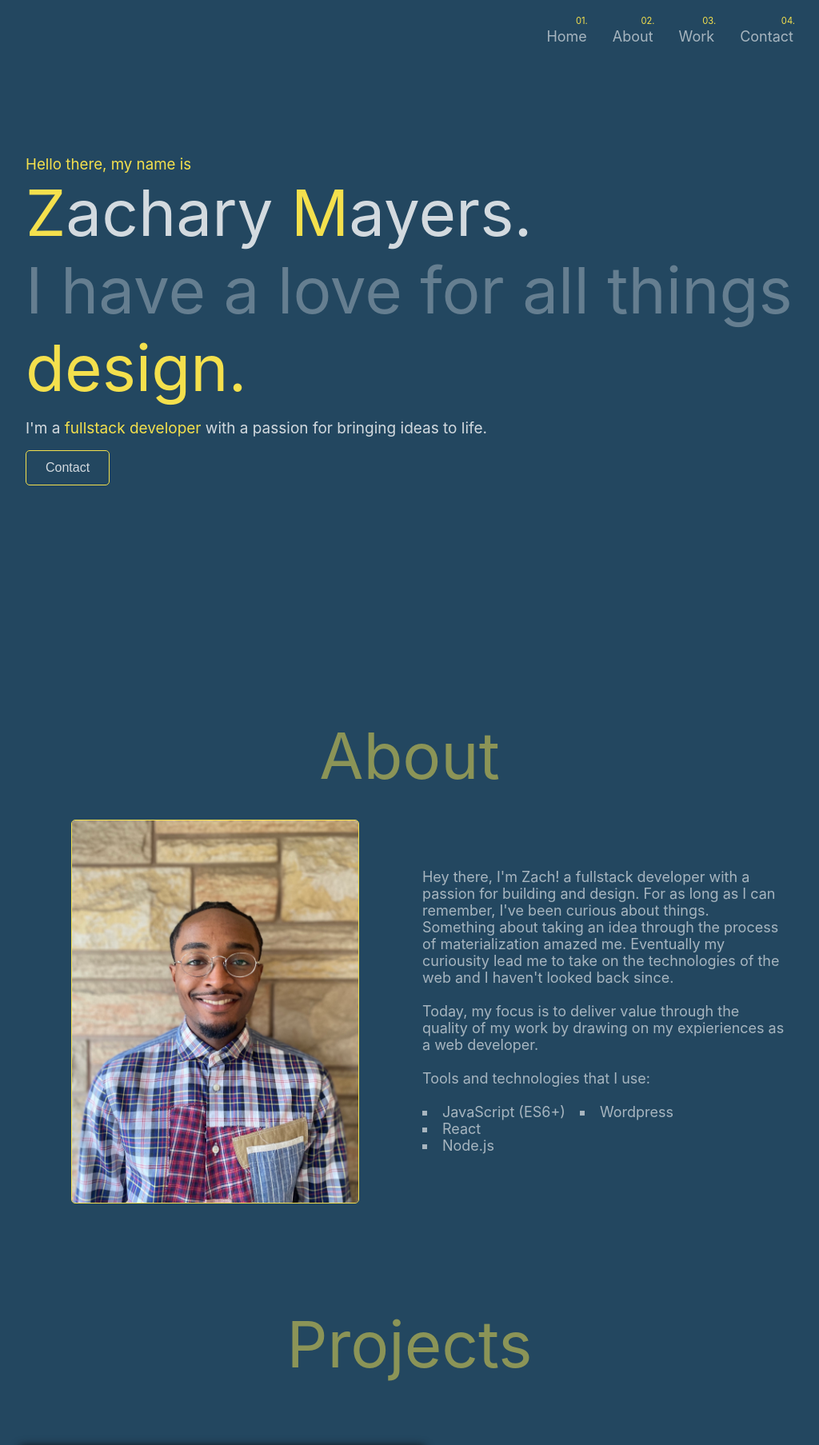
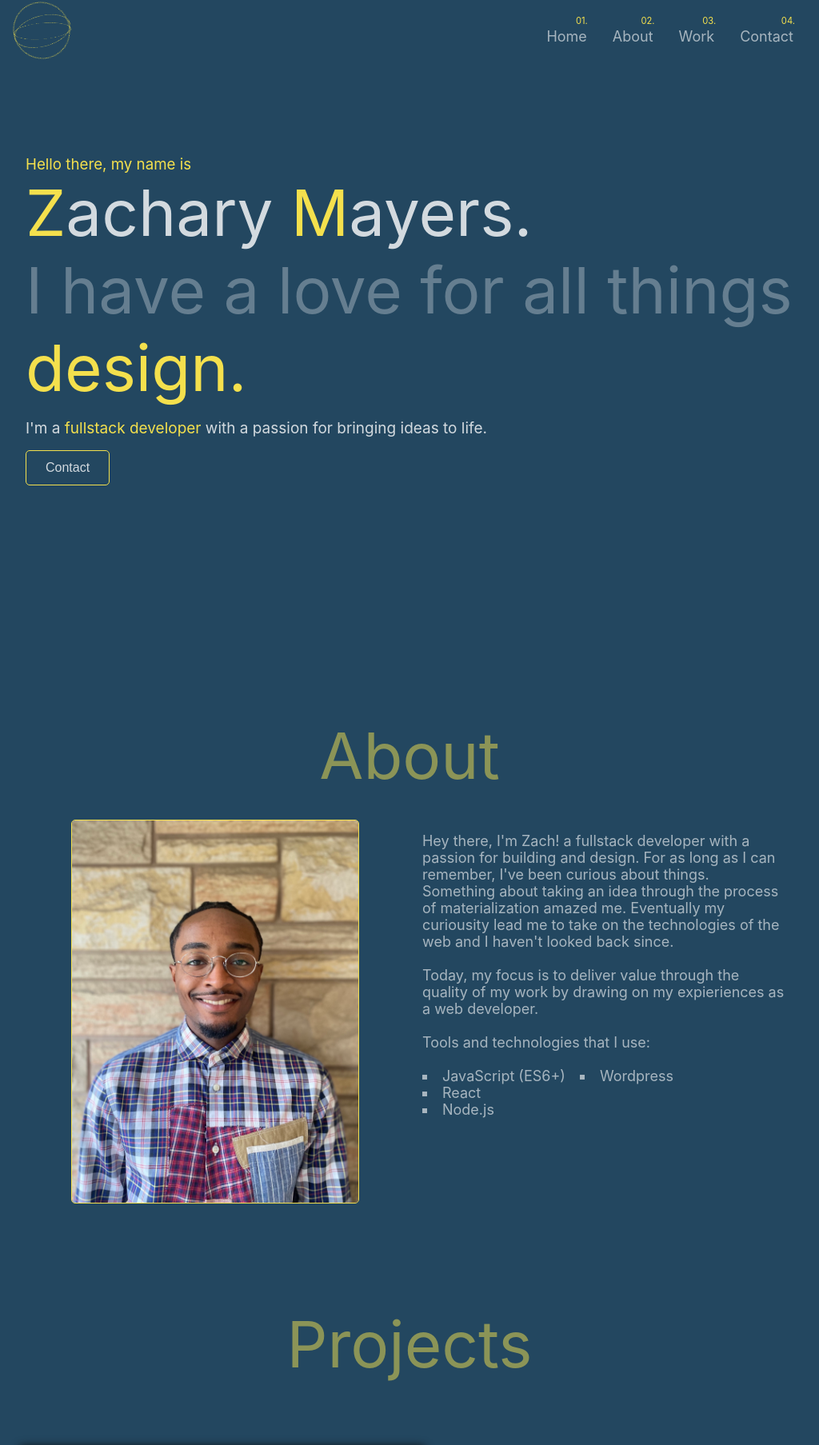
Before and after one commit to mayersab/PersonalWebsite_V1, a React (Create React App) app in the folder personal-site/: page / in a window 1024 px wide. Shown: the top 1807 px of the page at 80% size. Built offline with nearby package versions, Linux system fonts and the light colour scheme.

Commit message:
fixed about section for mobile

```diff
--- a/personal-site/src/components/navbar.js
+++ b/personal-site/src/components/navbar.js
@@ -78,6 +78,7 @@ const Navbar = () => {
             <nav >
             <div className={`${NavStyles.wrapper} ${visible ? NavStyles.scrollup : NavStyles.scrolldown} ${atTop ? NavStyles.top : null } `}>
 
+            <a onClick={() => remove()} href="#hero"><div className={`${NavStyles.logo}`}></div></a>
 
                 <div className={NavStyles.linkwrapper}>
                     <div className={NavStyles.link}>
--- a/personal-site/src/styles/About.module.css
+++ b/personal-site/src/styles/About.module.css
@@ -59,21 +59,15 @@
         flex-direction: column;
         align-items: center;
     }
-    .title {
-        margin-bottom: 2rem;
-    }
     .mystory {
-        display: grid;
-        align-items: center;
-        justify-items: center;
         width: 95%;
         max-height: 100%;
-
     }
     #about {
         position: static;
         font-size: clamp(60px, 10vh, 160px);
         color: rgba(244, 225, 77, 0.5);
+        margin-bottom: 2rem;
     }
 }
 @media (max-width: 768px) {
@@ -81,12 +75,10 @@
         flex-direction: column;
         align-items: center;
     }
-
     #about {
         position: static;
         font-size: clamp(60px, 7vh, 160px);
         color: rgba(244, 225, 77, 0.5);
-        margin-bottom: 1.5rem;
     }
     .mystory {
         display: flex;
--- a/personal-site/src/styles/Navbar.module.css
+++ b/personal-site/src/styles/Navbar.module.css
@@ -1,6 +1,6 @@
 .wrapper {
     display: flex;
-    justify-content: end;
+    justify-content: space-between;
     align-items: center;
     position: fixed;
     top: 0;
```
